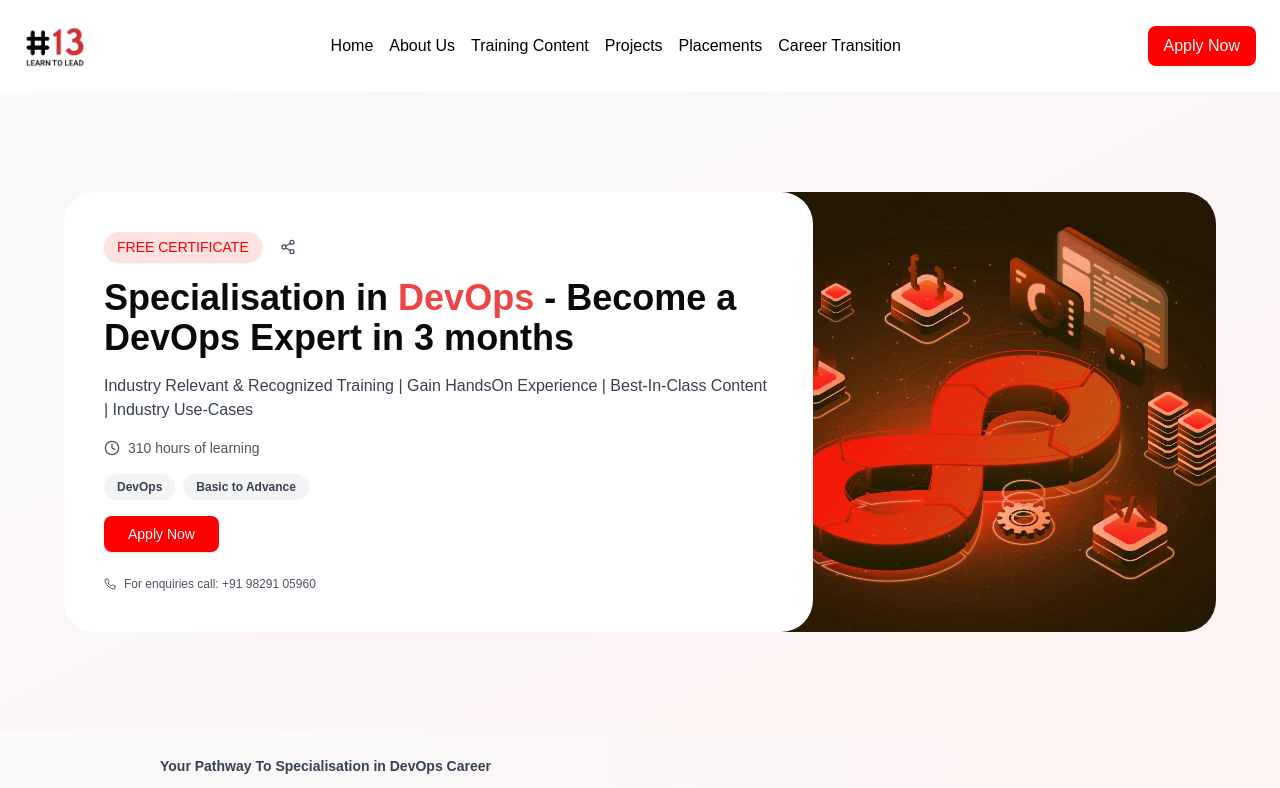
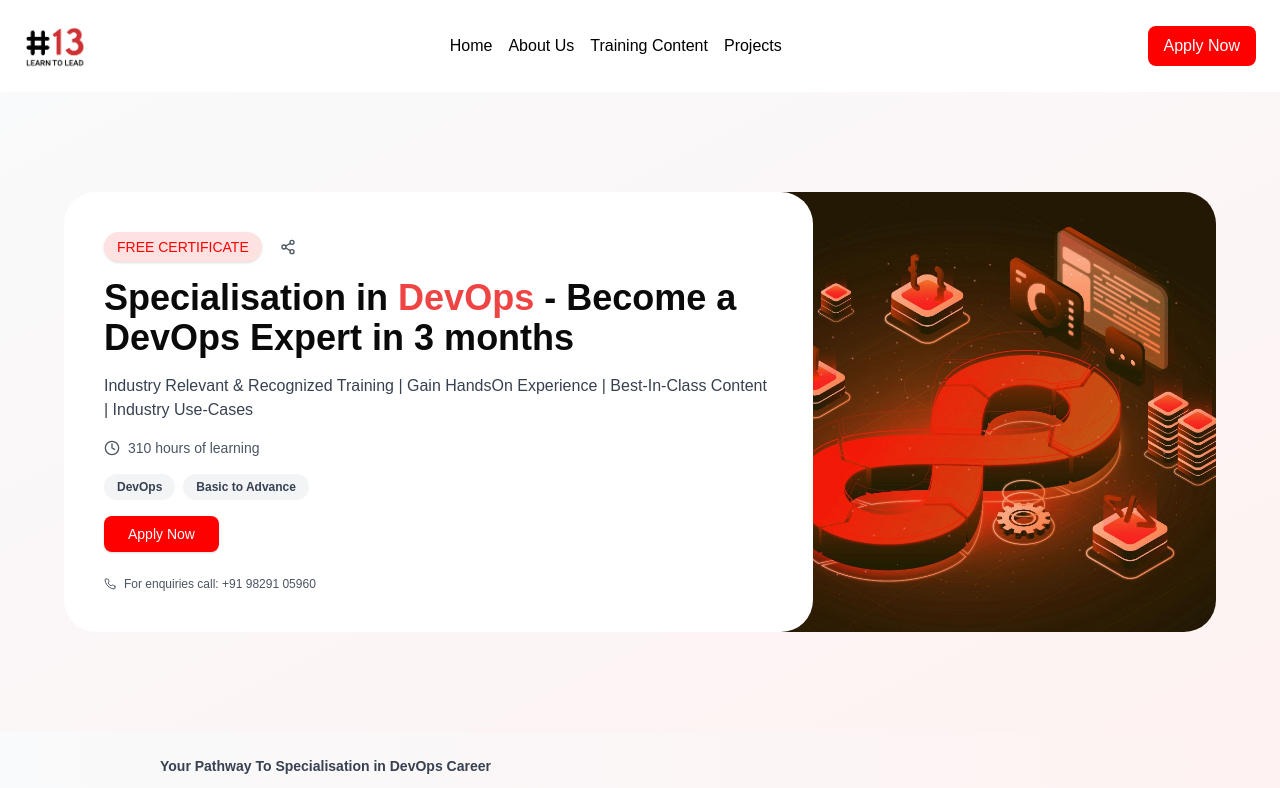
Before and after one commit to bhupeshchoudhary/hash13FrontEnd, a Next.js app: page /courses/specialisation-in-devops in a window 1280 px wide. Shown: the top 788 px of the page. Built offline with nearby package versions, Linux system fonts and the light colour scheme.

Commit message:
refactor:[navbar navigation]

```diff
--- a/src/components/customComponents/coursesComponents/CourseNavbar.tsx
+++ b/src/components/customComponents/coursesComponents/CourseNavbar.tsx
@@ -106,16 +106,16 @@ const Navbar: React.FC = () => {
                 Projects
               </a>
             </li>
-            <li>
+            {/* <li>
               <a href="#placements" className="text-black hover:text-[#ff0000]">
                 Placements
               </a>
-            </li>
-            <li>
+            </li> */}
+            {/* <li>
               <a href="#careertransformation" className="text-black hover:text-[#ff0000]">
                 Career Transition
               </a>
-            </li>
+            </li> */}
           </ul>
         </nav>
 
--- a/src/components/customComponents/coursesComponents/courseDetails/CourseDetailsHero.tsx
+++ b/src/components/customComponents/coursesComponents/courseDetails/CourseDetailsHero.tsx
@@ -294,7 +294,7 @@ const CourseHero = () => {
   };
 
   return (
-    <div className="bg-gradient-to-br from-gray-50 via-black-50 to-red-50">
+    <div className="bg-gradient-to-br from-gray-50 via-black-50 to-red-50" id="hero">
       <div className="min-h-[80vh] w-full p-4 sm:p-6 md:p-8 flex items-center justify-center">
         <div className="max-w-6xl w-full overflow-hidden relative flex flex-col lg:block">
           {/* Right Image Section */}
--- a/src/components/customComponents/coursesComponents/courseDetails/KeyOutcomes.tsx
+++ b/src/components/customComponents/coursesComponents/courseDetails/KeyOutcomes.tsx
@@ -212,7 +212,7 @@ export default function KeyOutcomes({ course }: KeyOutcomesProps) {
   }, []);
 
   return (
-    <div className="bg-gradient-to-r from-gray-50 to-red-50">
+    <div className="bg-gradient-to-r from-gray-50 to-red-50" id="trainingcontent">
     <div className=' max-w-6xl mx-auto '>
       <div className="max-w-[1400px] mx-auto px-4 sm:px-6 lg:px-8 py-8">
         {/* Header Section */}
```
